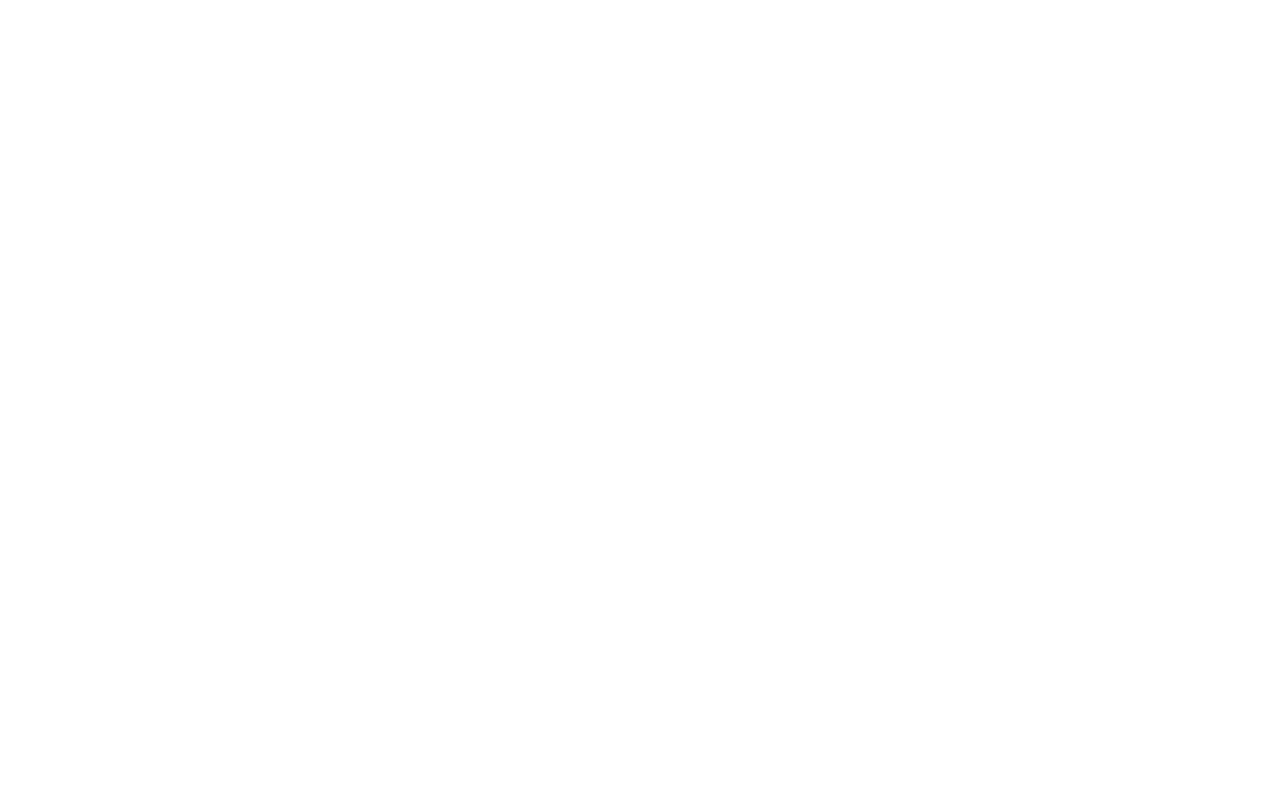
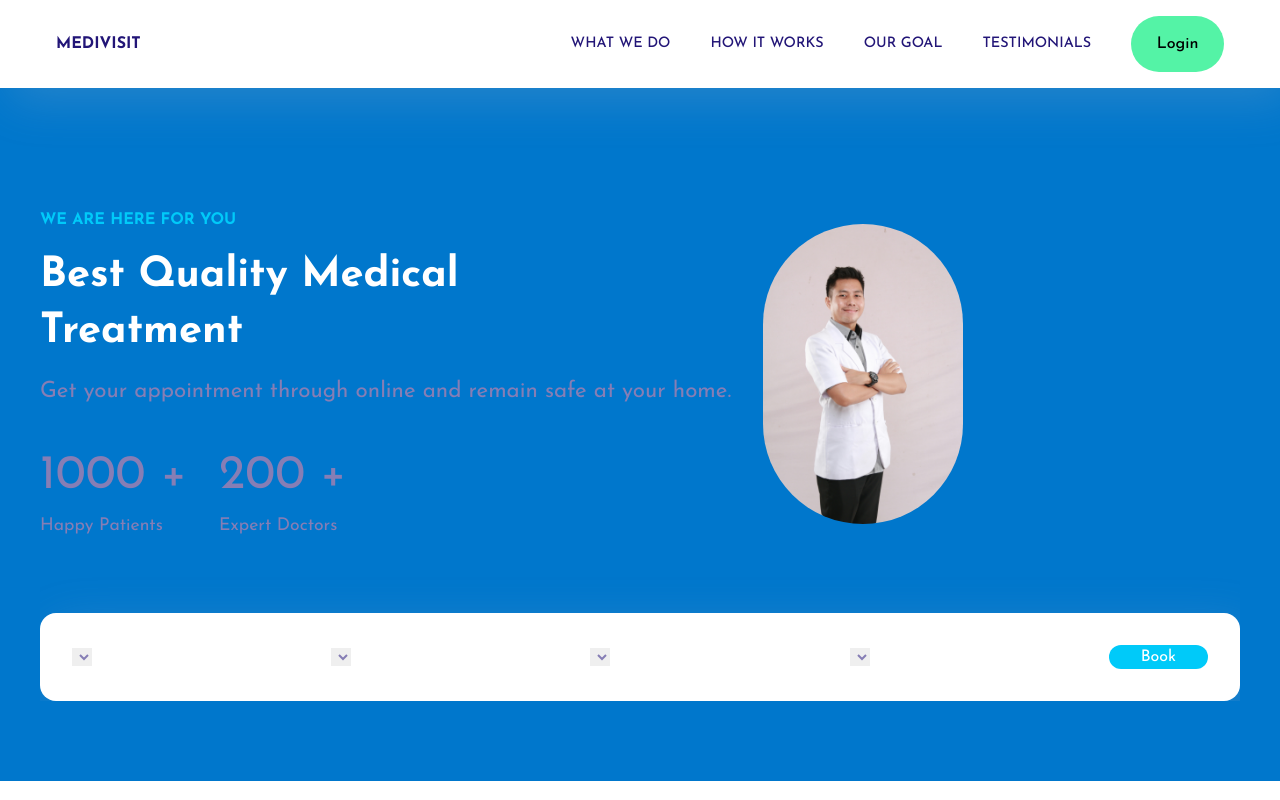
Before and after one commit to SzimkoBalazs/medical-app, a React (Vite) app in the folder client/: page /trial in a window 1280 px wide. Before the commit this address had no page. Shown: the top 800 px of the page. Built offline with nearby package versions, Linux system fonts and the light colour scheme.

Commit message:
BookingPage created and designed

```diff
--- a/client/src/App.jsx
+++ b/client/src/App.jsx
@@ -8,6 +8,7 @@
 import { ToastContainer } from 'react-toastify';
 import "react-toastify/dist/ReactToastify.css";
 import UserDetailContext from './context/UserDetailContext';
+import TrialBookingPage from './pages/TrialBookingPage.jsx/TrialBookingPage';
 
 
 
@@ -31,6 +32,7 @@
       <Route element={<Layout/>}>
         <Route path='/' element={<Website/>}/>
         <Route path='/booking' element={<BookingPage/>}/>
+        <Route path='/trial' element={<TrialBookingPage/>}/>
        </Route>
     </Routes>
     </Suspense>
--- a/client/src/pages/BookingPage/BookingPage.jsx
+++ b/client/src/pages/BookingPage/BookingPage.jsx
@@ -13,9 +13,11 @@
   const { data, isError, isLoading, refetch } = useTowns();
   const [selectedTown, setSelectedTown] = useState("");
   const [selectedDoctor, setSelectedDoctor] = useState("");
-  const [selectedDateAndTime, setSelectedDateAndTime] = useState(new Date());
+  const [selectedDate, setSelectedDate] = useState();
+  const [selectedTime, setSelectedTime] = useState();
 
-  console.log(selectedDateAndTime);
+
+  console.log(selectedDate);
   const { data: doctorsData, isLoading: isLoadingDoctors } = useDoctors(selectedTown);
   const { data: doctorBookingsData, isLoading: isLoadingdoctorBookingsData } = useBookingsForADoctor(selectedDoctor);
 
@@ -58,6 +60,22 @@
     customTimes.push(setHours(setMinutes(new Date(), 30), i));
   }
 
+  const bookingDates = doctorBookingsData ? doctorBookingsData.map(booking => booking.date) : [];
+  console.log(bookingDates[0]);
+  const dates = bookingDates.map(date => new Date(date));
+  console.log(dates);
+
+  const getExcludedDates = (bookingDates) => {
+    console.log("i have run")
+  }
+
+  const getExcludedTimes = (bookingDates) => {
+    let bookedTimesToday = [{}]
+  bookingDates.forEach(bookedDate => {
+
+    });
+  }
+
   return (
     <div className='h-screen'>
     <Select options={options} onChange={handleTownChange} placeholder={"Select a town"}/>
@@ -65,14 +83,24 @@
     <Select options={doctorOptions} onChange={handleDoctorChange} isDisabled={!selectedTown || isLoadingDoctors} placeholder={"Select a doctor"}/>
 
       <DatePicker
+      selected={selectedDate}
+      onChange={(date) => setSelectedDate(date)}
+      timeClassName={handleColor}
+      minDate={new Date()}
+      dateFormat="dd/MM/yyy"
+      disabled={!selectedDoctor}
+      excludeDates={getExcludedDates(bookingDates)}
+    />
+    <DatePicker
       showTimeSelect
-      selected={selectedDateAndTime}
-      onChange={(date) => setSelectedDateAndTime(date)}
-      timeClassName={handleColor}
+      showTimeSelectOnly
+      selected={selectedTime}
+      onChange={(date) => setSelectedTime(date)}
+      excludeTimes={getExcludedTimes(bookingDates)}
       minTime={setHours(setMinutes(new Date(), 0), 7)}
       maxTime={setHours(setMinutes(new Date(), 0), 14)}
       dateFormat="MMMM d, yyyy h:mm aa"
-      disabled={!selectedDoctor}
+      disabled={!selectedDate}
     />
     </div>
   );
--- /dev/null
+++ b/client/src/pages/TrialBookingPage.jsx/TrialBookingPage.css
@@ -0,0 +1,93 @@
+.booking-wrapper{
+    background-color: var(--primary-color);
+}
+
+.booking-wrapper {
+    padding-top: 13rem;
+    padding-bottom: 5rem;
+}
+
+.booking-container{
+    display: flex;
+    flex-direction: column;
+    justify-content: space-between;
+    gap: 2rem;
+}
+
+.info-container{
+    width: 100%;
+    display: flex;
+    gap: 2rem;
+}
+
+.booking-container > div {
+    flex: 1;
+}
+
+.booking-left{
+    display: flex;
+    flex-direction: column;
+    gap: 2rem;
+}
+
+.booking-left .head{
+    display: flex;
+    flex-direction: column;
+    gap: 1rem;
+    align-items: flex-start;
+}
+
+.booking-left .head .title{
+    text-align: left;
+    color: white;
+}
+
+.booking-features{
+    display: flex;
+    flex-direction: row;
+    gap: 2rem;
+}
+
+.booking-feature{
+    display: flex;
+    flex-direction: column;
+    font-size: 3rem;
+    max-width: 28rem;
+}
+
+.booking-right{
+    display: flex;
+    align-items: center;
+    justify-content: center;
+
+}
+
+.small-rounded-image {
+    width: 200px;
+
+    border-radius: 999px;
+  }
+
+  .booking-info-container{
+    display: flex;
+    padding: 2rem;
+    box-shadow: var(--shadow);
+    border-radius: 1rem;
+    justify-content: space-between;
+    align-items: center;
+    margin-top: 2.5rem;
+    background: white;
+  }
+
+  .booking-button{
+
+    right: 0.5rem;
+    height: 80%;
+    background-color: var(--secondary-color);
+    display: flex;
+    align-items: center;
+    justify-content: center;
+    padding: 0rem 2rem;
+    border-radius: 999px;
+    color: white;
+  }
--- /dev/null
+++ b/client/src/pages/TrialBookingPage.jsx/TrialBookingPage.jsx
@@ -0,0 +1,138 @@
+import React, {useState} from 'react'
+import {motion} from 'framer-motion'
+import { tagVariants, titleVariants, containerVariants, descriptionVariants } from '../../utils/animation';
+import './TrialBookingPage.css'
+
+const TrialBookingPage = () => {
+
+
+
+    const imgVariants = () => ({
+      initial: {
+          y: '18rem'
+     },
+     animate: {
+          y: '0rem',
+          transition: {
+           type: 'spring',
+           duration: 2,
+           stiffness: 30,
+           }
+     }
+    })
+
+
+    return (
+        <div className="booking-wrapper">
+        <div className="container">
+            <div className="booking-container">
+                <div className="info-container">
+
+                {/* Left Side */}
+                <div className="booking-left">
+                    <div className="head">
+                        <motion.span
+                           initial="offscreen"
+                           whileInView={"onscreen"}
+                           variants={tagVariants}
+                          className='tag'>
+                            WE ARE HERE FOR YOU
+                            </motion.span>
+                        <motion.span
+                           initial="offscreen"
+                           whileInView={"onscreen"}
+                           variants={titleVariants}
+                          className='title'>
+                            {" "}
+                            Best Quality Medical
+                        <br/> Treatment
+                        </motion.span>
+                        <motion.span
+                           initial="offscreen"
+                           whileInView={"onscreen"}
+                           variants={descriptionVariants}
+                          className='description'>
+                            Get your appointment through online and remain safe at your home.
+                            </motion.span>
+                    </div>
+
+                    {/* Features */}
+                    <div className="booking-features">
+
+                            <motion.div
+                            variants={containerVariants(1)}
+                            initial="offscreen"
+                            whileInView={"onscreen"}
+                            className='booking-feature'
+                            >
+                               <span className='booking-description'>1000 +</span>
+                               <span className='text'>Happy Patients</span>
+                            </motion.div>
+                            <motion.div
+                            variants={containerVariants(1)}
+                            initial="offscreen"
+                            whileInView={"onscreen"}
+                            className='booking-feature'
+                            >
+                               <span className='booking-description'>200 +</span>
+                               <span className='text'>Expert Doctors</span>
+                            </motion.div>
+
+                    </div>
+                </div>
+
+                {/* Right Side */}
+                <div className="booking-right">
+
+                                <motion.img
+                                 initial={"initial"}
+                                 animate={"animate"}
+                                 variants={imgVariants()}
+                                 src="doctor.jpg" alt="doctor"
+                                 className="small-rounded-image"
+                                 />
+
+                          </div>
+            </div>
+
+                  {/* Booking Block */}
+
+                  <motion.div
+                  initial="offscreen"
+                  whileInView={"onscreen"}
+                  variants={containerVariants(0.3)}
+                  className="booking-info-container">
+
+                     {/* First dropdown */}
+                     <div>
+                       <select></select>
+                     </div>
+
+
+                     {/* Second dropdown */}
+                     <div>
+                       <select></select>
+                     </div>
+
+                      {/* Third dropdown */}
+                      <div>
+                       <select></select>
+                     </div>
+
+                      {/* Fourth dropdown */}
+                      <div>
+                       <select></select>
+                     </div>
+
+                     <button className='booking-button'>Book</button>
+
+                </motion.div>
+
+
+            </div>
+        </div>
+    </div>
+      );
+}
+
+export default TrialBookingPage
```
Also changed, not shown: client/public/doctor.jpg (added).
